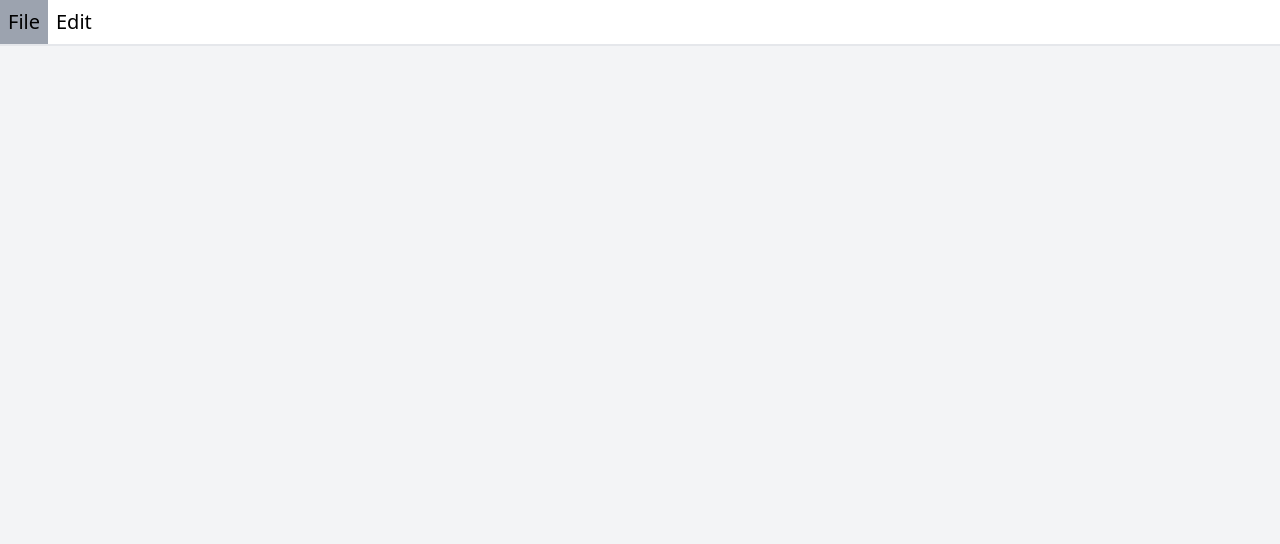
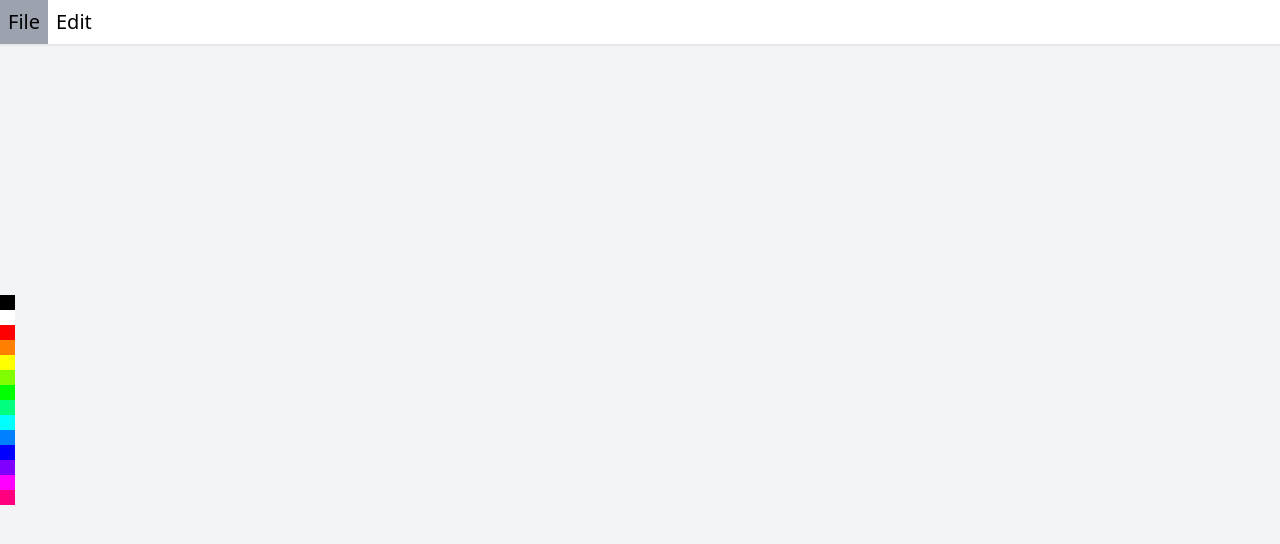
Before and after one commit to CuzImClicks/Bildbearbeitung, a SvelteKit app: page / in a window 1280 px wide. Shown: the top 544 px of the page. Built offline with nearby package versions, Linux system fonts and the light colour scheme.

Commit message:
added color picker

```diff
--- /dev/null
+++ b/src/routes/ColorSelector.svelte
@@ -0,0 +1,28 @@
+<script lang="ts">
+    import ColorSelectorPixel from "./ColorSelectorPixel.svelte";
+
+    let colors = [
+        [0,0,0],
+        [255,255,255],
+        [255,0,0],
+        [255,127,0],
+        [255,255,0],
+        [127,255,0],
+        [0,255,0],
+        [0,255,127],
+        [0,255,255],
+        [0,127,255],
+        [0,0,255],
+        [127,0,255],
+        [255,0,255],
+        [255,0,127],
+    ];
+
+</script>
+
+<div class="absolute left-0 top-1/2 -translate-y-1/2">
+{#each colors as color}
+    <ColorSelectorPixel bind:r={color[0]} bind:g={color[1]} bind:b={color[2]} size={15} />
+{/each}
+
+</div>
--- /dev/null
+++ b/src/routes/ColorSelectorPixel.svelte
@@ -0,0 +1,14 @@
+<script lang="ts">
+
+    import {blue, green, red} from "./store";
+
+    export let r: number;
+    export let g: number;
+    export let b: number;
+    export let size: number;
+</script>
+
+<div class="border-none caret-transparent p-0 m-0 cursor-crosshair" style="height: {size}px; width: {size}px; background-color: rgb({r}, {g}, {b});"
+     on:click="{() => {$red=r; $green=g; $blue=b}}"
+     role="img">
+</div>
--- a/src/routes/Main.svelte
+++ b/src/routes/Main.svelte
@@ -1,6 +1,7 @@
 
 <script lang="ts">
-    import Image from "./Image.svelte";
+    import ColorSelector from "./ColorSelector.svelte";
+import Image from "./Image.svelte";
     import Navbar from "./Navbar.svelte";
 
     let image: Array<Array<Array<number>>> = [[[]]]
@@ -14,7 +15,7 @@
 
 </script>
 
-
+<ColorSelector />
 <div class="h-screen w-full overflow-hidden">
     <Navbar bind:image={image}/>
     <div class="w-full h-full overflow-visible">
```
